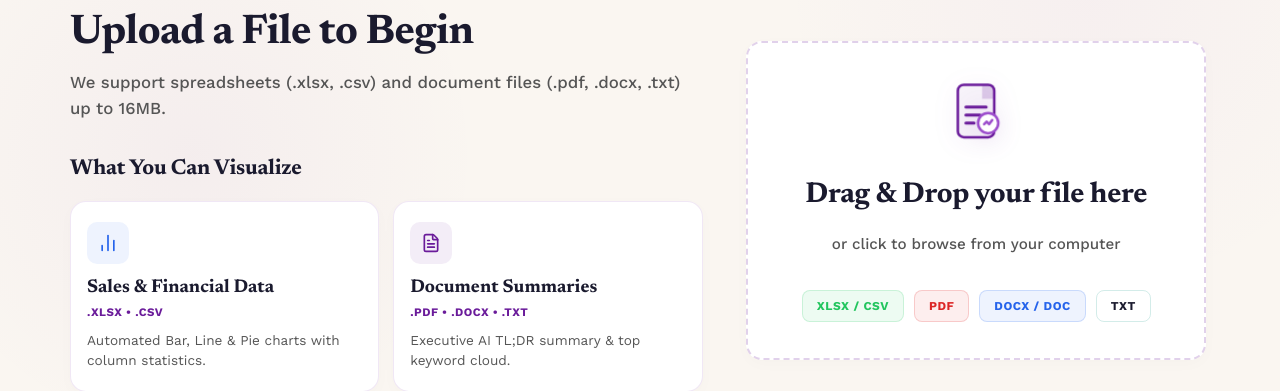
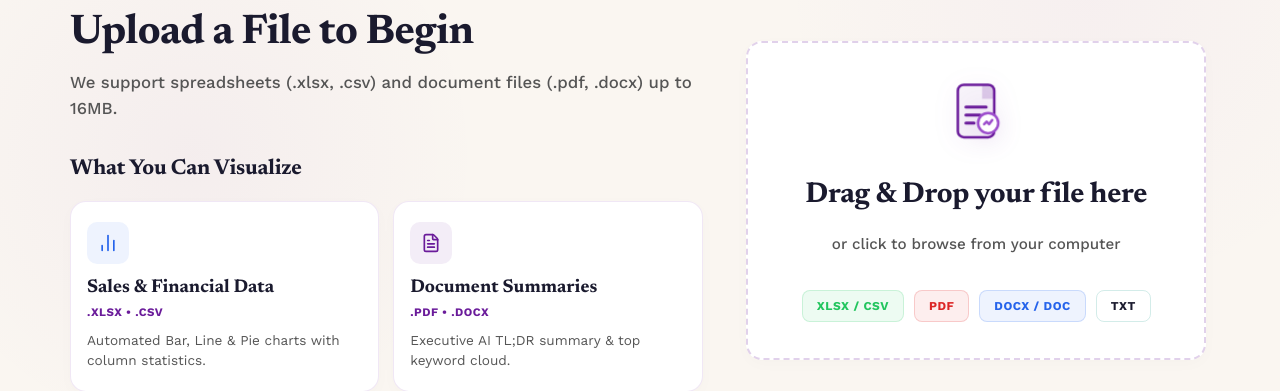
Before and after one commit to bhargav-Q/Visualizer, a React (Vite) app in the folder frontend/: page / in a window 1280 px wide. Shown: the part 245-636 px from the top of the page. Built offline with nearby package versions, Linux system fonts and the light colour scheme; no server answers.

Commit message:
feat(frontend): restrict dropzone file types and add inline component documentation

```diff
--- a/frontend/src/App.jsx
+++ b/frontend/src/App.jsx
@@ -92,7 +92,7 @@ function App() {
             {/* Left Column: Title, Subtitle & Capability Cards */}
             <div className="hero-left-col">
               <h2 className="hero-title">Upload a File to Begin</h2>
-              <p className="hero-subtitle">We support spreadsheets (.xlsx, .csv) and document files (.pdf, .docx, .txt) up to 16MB.</p>
+              <p className="hero-subtitle">We support spreadsheets (.xlsx, .csv) and document files (.pdf, .docx) up to 16MB.</p>
 
               <div className="capabilities-showcase">
                 <h4 className="capabilities-title">What You Can Visualize</h4>
@@ -111,7 +111,7 @@ function App() {
                       <FileText size={20} color="var(--color-ai-sales)" />
                     </div>
                     <h5>Document Summaries</h5>
-                    <p className="capability-formats">.PDF &bull; .DOCX &bull; .TXT</p>
+                    <p className="capability-formats">.PDF &bull; .DOCX</p>
                     <p className="capability-desc">Executive AI TL;DR summary & top keyword cloud.</p>
                   </div>
                 </div>
--- a/frontend/src/components/ChartPanel.jsx
+++ b/frontend/src/components/ChartPanel.jsx
@@ -64,7 +64,10 @@ const SingleChartCard = ({ chart, idx }) => {
 
   const pageRangeTag = chart.page_range || chart.page_number;
 
-  // Smart XAxis configuration responsive to expanded/maximized vs minimized card state
+  // WHY: We switch X-axis label interval and rotation dynamically based on `isExpanded`.
+  // In minimized grid view (!isExpanded), rendering 35+ ticks forces text collision;
+  // so we set interval="preserveStartEnd" to let Recharts auto-sample ticks cleanly.
+  // In maximized view (isExpanded), we set interval={0} with -45deg rotation to unhide 100% of labels.
   const xAxisConfig = useMemo(() => {
     const count = normalizedData.length;
 
--- a/frontend/src/components/FileUpload.jsx
+++ b/frontend/src/components/FileUpload.jsx
@@ -88,7 +88,7 @@ const FileUpload = ({ onFileSelect }) => {
           type="file"
           ref={fileInputRef}
           onChange={handleFileInput}
-          accept=".xlsx,.csv,.pdf,.docx,.doc,.txt"
+          accept=".xlsx,.csv,.pdf,.docx"
           className="hidden-input"
         />
 
--- a/frontend/src/utils/constants.js
+++ b/frontend/src/utils/constants.js
@@ -8,11 +8,10 @@ export const ALLOWED_TYPES = {
   'application/vnd.openxmlformats-officedocument.spreadsheetml.sheet': '.xlsx',
   'application/pdf': '.pdf',
   'application/vnd.openxmlformats-officedocument.wordprocessingml.document': '.docx',
-  'text/csv': '.csv',
-  'text/plain': '.txt'
+  'text/csv': '.csv'
 };
 
-export const ALLOWED_EXTENSIONS = ['.xlsx', '.csv', '.pdf', '.docx', '.txt'];
+export const ALLOWED_EXTENSIONS = ['.xlsx', '.csv', '.pdf', '.docx'];
 
 // UI Design Tokens & Palettes
 export const PIE_COLORS = ['#6a1b9a', '#9c4dcc', '#2563eb', '#22c55e', '#d97700', '#dc2626'];
```
